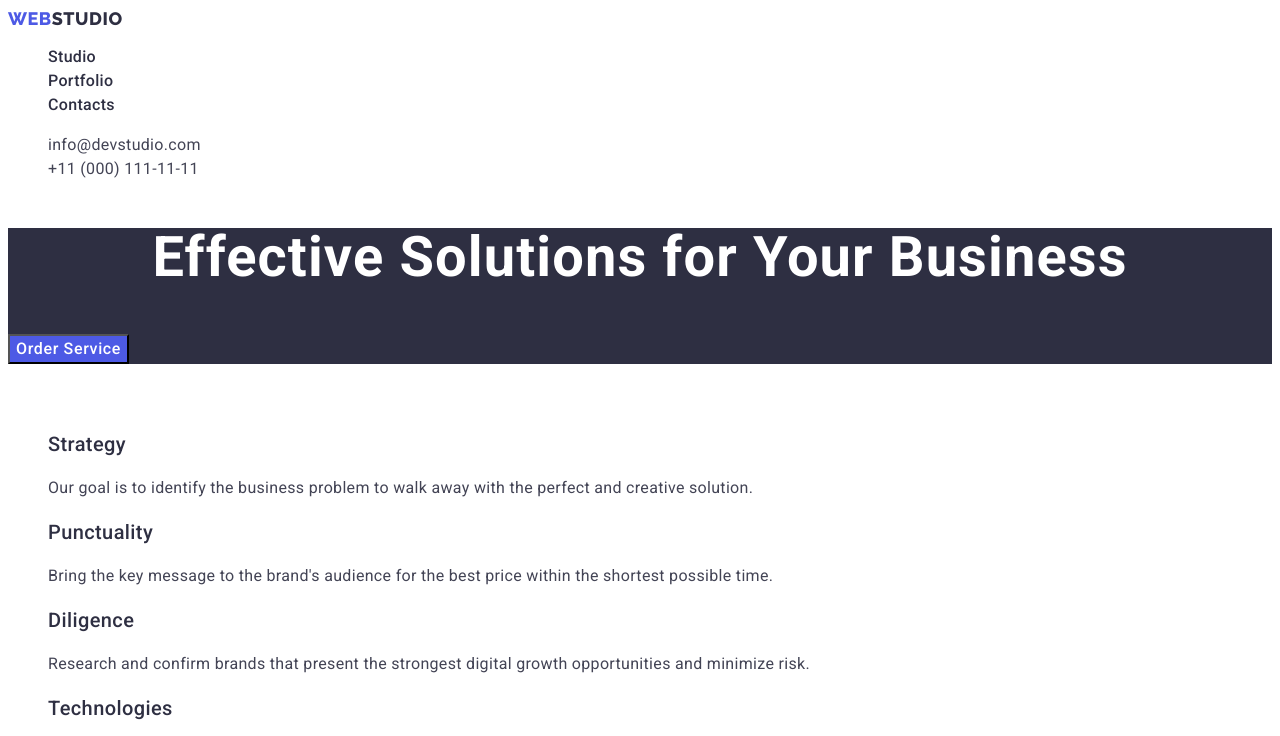
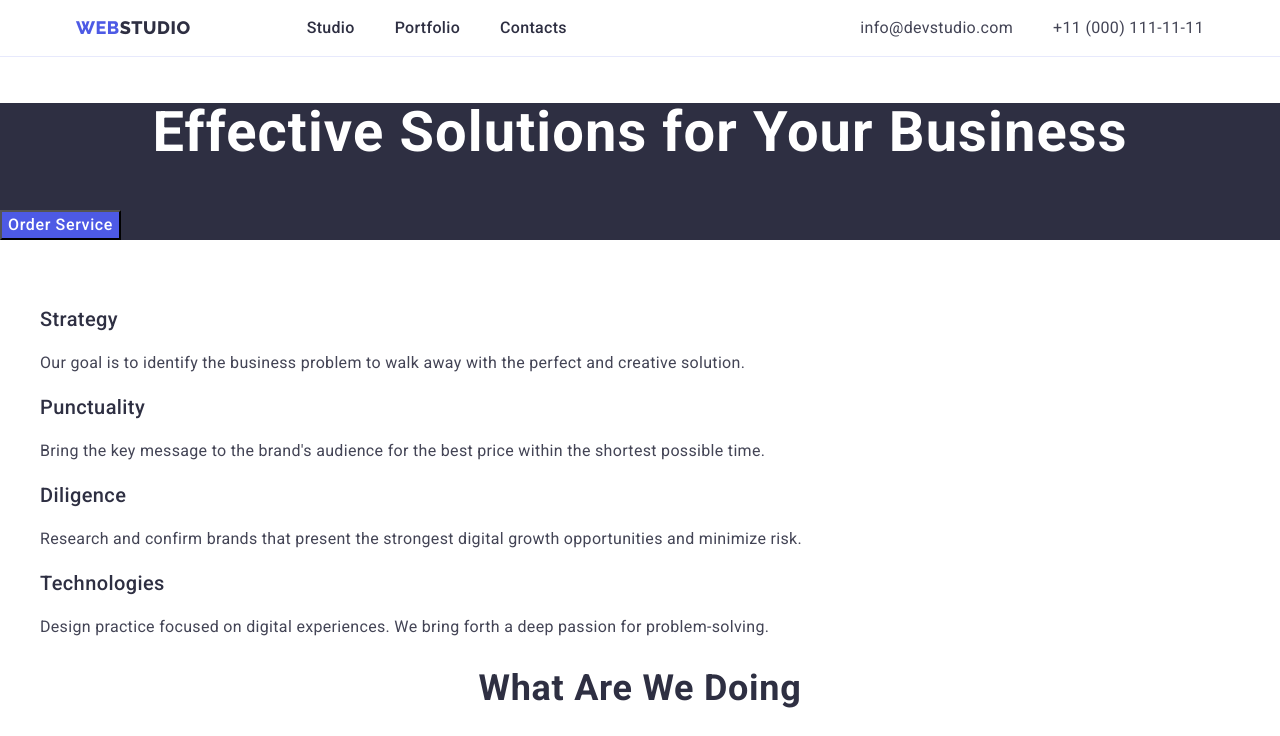
Before and after one commit to DenisPitsul/goit-markup-hw-03, a plain HTML site: page index.html in a window 1280 px wide. Shown: the top 736 px of the page. Drawn offline with nearby package versions, Linux system fonts and the light colour scheme.

Commit message:
added style flex to header

```diff
--- a/css/styles.css
+++ b/css/styles.css
@@ -9,6 +9,28 @@ body {
     background-color: var(--background-color);
 }
 
+.header {
+    border-bottom: 1px solid #e7e9fc;
+}
+
+img {
+    display: block;
+}
+
+.container {
+    display: flex;
+    width: 1158px;
+    margin: 0 auto;
+    padding-left: 15px;
+    padding-right: 15px;
+    justify-content: space-between;
+}
+
+.navigation {
+    display: flex;
+    align-items: center;
+}
+
 .logo {
     font-family: "Raleway", sans-serif;
     font-weight: 800;
@@ -17,6 +39,7 @@ body {
     letter-spacing: 0.03em;
     text-transform: uppercase;
     color: #4d5ae5;
+    margin-right: 76px;
 }
 
 .link {
@@ -25,6 +48,11 @@ body {
 
 .logo-studio {
     color: #2e2f42;
+}
+
+.menu {
+    display: flex;
+    gap: 40px;
 }
 
 .list {
@@ -37,6 +65,8 @@ body {
     line-height: 1.5;
     letter-spacing: 0.02em;
     color: #2e2f42;
+    padding-top: 24px;
+    padding-bottom: 24px;
 }
 
 .list-item:hover,
--- a/index.html
+++ b/index.html
@@ -8,14 +8,16 @@
     <link rel="preconnect" href="https://fonts.googleapis.com">
     <link rel="preconnect" href="https://fonts.gstatic.com" crossorigin>
     <link href="https://fonts.googleapis.com/css2?family=Raleway:ital,wght@0,100;0,200;0,300;0,400;0,500;0,600;0,700;0,800;0,900;1,100;1,200;1,300;1,400;1,500;1,600;1,700;1,800;1,900&family=Roboto:ital,wght@0,300;0,400;0,500;0,700;0,900;1,100;1,300;1,400;1,500;1,700;1,900&display=swap" rel="stylesheet">
+    <link rel="stylesheet" href="https://cdnjs.cloudflare.com/ajax/libs/modern-normalize/1.0.0/modern-normalize.min.css"/>
     <link rel="stylesheet" href="./css/styles.css"/>
     <title>Main page</title>
 </head>
 <body>
-    <header>
-        <nav>
+    <header class="header">
+        <div class="container">
+            <nav class="navigation">
                 <a href="./index.html" class="logo link">Web<span class="logo-studio">Studio</span></a>
-            <ul class="list">
+                <ul class="list menu">
                     <li>
                         <a href="./index.html" class="list-item link">Studio</a>
                     </li>
@@ -28,7 +30,7 @@
                 </ul>
             </nav>
             <address class="address">
-            <ul class="list">
+                <ul class="list menu">
                     <li>
                         <a href="mailto:info@devstudio.com" class="address-link link">info@devstudio.com</a>
                     </li>
@@ -37,6 +39,7 @@
                     </li>
                 </ul>
             </address>
+        </div>
     </header>
     <main>
         <section class="first-section">
```
Also changed, not shown: portfolio.html (+7 -4 lines). Lines whose indentation alone changed are shown as unchanged.
